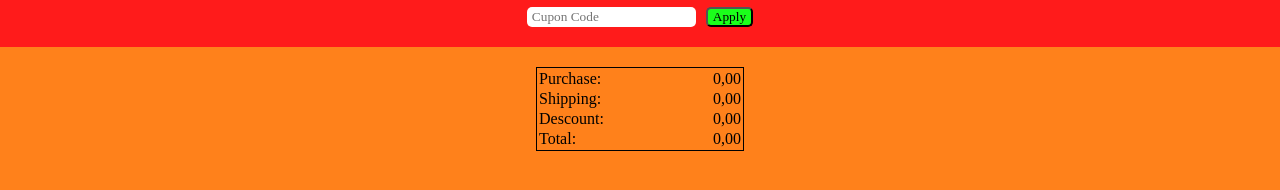
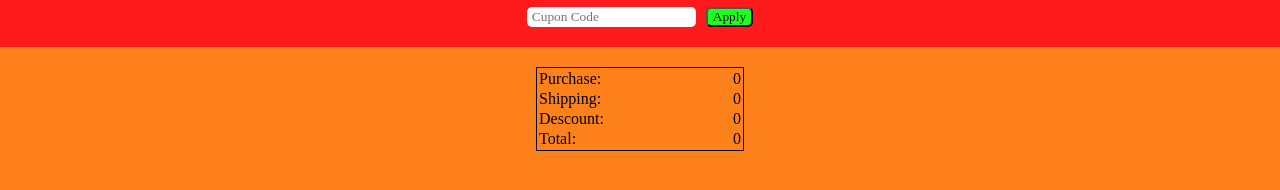
Before and after one commit to rodrigocdpadua/shopping-cart, a React (Create React App) app: page / in a window 1280 px wide. Shown: the part 430-620 px from the top of the page. Built offline with nearby package versions, Linux system fonts and the light colour scheme.

Commit message:
add shipping value

```diff
--- a/src/components/item/index.js
+++ b/src/components/item/index.js
@@ -1,15 +1,45 @@
+import React from 'react';
 import '../../styles.css';
 
-const Item = (props) => {
-    return (
-        <div className='items'>
-            <img src={props.src}></img>
-            <h2>{props.title}</h2>
-            <p>Price: {parseFloat(props.price)} per kg</p>
-            <input placeholder="kg"/>
-            <button>Add</button>
-        </div>
-    );
+class Item extends React.Component {
+    constructor(props){
+        super(props);
+
+        this.state = {
+            src: this.props.src,
+            title: this.props.title,
+            price: this.props.price,
+            value: ''
+        }
+        this.handleChange = this.handleChange.bind(this);
+        this.purchaseFunction = this.purchaseFunction.bind(this);
+    }
+
+    handleChange(event) {
+        this.setState({ value: parseInt(event.target.value) });
+    }
+
+    purchaseFunction(){
+        if(this.state.value != ''){
+            let priceKG = this.state.value * this.state.price;
+            this.props.purchaseFunction(this.state.value, priceKG);
+            this.setState({
+                value: ''
+            });
+        }
+    }
+
+    render(){
+        return (
+            <div className='items'>
+                <img src={this.state.src} alt=''></img>
+                <h2>{this.state.title}</h2>
+                <p>Price: {parseFloat(this.props.price)} per kg</p>
+                <input value={this.state.value} onChange={this.handleChange} placeholder="kg"/>
+                <button onClick={this.purchaseFunction}>Add</button>
+            </div>
+        );
+    }
 }
 
 export default Item;
--- a/src/components/list-items/index.js
+++ b/src/components/list-items/index.js
@@ -1,26 +1,42 @@
 import Item from '../item'
 import '../../styles.css';
+import React from 'react';
 
-const ListItems = () => {
+class ListItems extends React.Component {
+    constructor(props){
+        super(props);
+
+        this.purchaseFunction = this.purchaseFunction.bind(this);
+    }
+
+    purchaseFunction(kg, price){
+        this.props.purchaseFunction(kg, price);
+    }
+
+    render(){
         return (
             <div className='list-items'>
                 <Item
                 title='Banana'
                 src='https://image.freepik.com/fotos-gratis/bananas-no-fundo-branco_1187-1671.jpg'
                 price={10}
+                purchaseFunction={this.purchaseFunction}
                 />
                 <Item
                 title='Apple'
                 src='https://image.freepik.com/fotos-gratis/macas-frescas-frescas-maduras-suculentas-perfeitas-inteiras-na-mesa-branca_179666-271.jpg'
                 price={20}
+                purchaseFunction={this.purchaseFunction}
                 />
                 <Item
                 title='Orange'
                 src='https://image.freepik.com/fotos-gratis/laranja_51264-103.jpg'
                 price={30}
+                purchaseFunction={this.purchaseFunction}
                 />
             </div>
         );
     }
+}
 
 export default ListItems;
--- a/src/components/main/index.js
+++ b/src/components/main/index.js
@@ -1,16 +1,83 @@
+import React from 'react';
 import ListItems from '../list-items';
 import Cupon from '../cupon';
 import Purchase from '../purchase';
 import '../../styles.css';
 
-const Main = () => {
-    return (
-        <main className='main'>
-            <ListItems />
-            <Cupon />
-            <Purchase />
-        </main>
-    );
+class Main extends React.Component {
+    constructor(props){
+        super(props);
+        this.state = {
+            price: 0,
+            kg: 0,
+            shipping: 0,
+            descount: 0,
+            total: 0
+        }
+        this.purchase = this.purchase.bind(this);
+        this.shipping = this.shipping.bind(this);
+        this.cupon = this.cupon.bind(this);
+        this.total = this.total.bind(this);
+    };
+
+    purchase(kg, price){
+        this.setState(state => ({
+            price: state.price + price,
+            kg: state.kg + kg
+        }));
+
+        setTimeout(() => {
+            this.shipping();
+        }, 1);
+
+        setTimeout(() => {
+            this.total();
+        }, 1);
+    }
+
+    shipping(){
+        if(this.state.price >= 400){
+            this.setState({
+                shipping: 0
+            });
+        } else if(this.state.kg <= 10){
+            this.setState({
+                shipping: 30
+            });
+        } else {
+            let currentShipping = (Math.trunc((this.state.kg - 10)/5)*7) + 30;
+            this.setState({
+                shipping: currentShipping
+            });
+        }
+    }
+
+    cupon(code){
+        console.log("Cupon");
+    }
+
+    total(){
+        let total = this.state.price + this.state.shipping - this.state.descount;
+
+        this.setState({
+            total: total
+        });
+    }
+
+    render(){
+        return (
+            <main className='main'>
+                <ListItems purchaseFunction={this.purchase}/>
+                <Cupon cuponFunction={this.cupon}/>
+                <Purchase
+                price={this.state.price}
+                shipping={this.state.shipping}
+                descount={this.state.descount}
+                total={this.state.total}
+                />
+            </main>
+        );
+    }
 }
 
 export default Main;
--- a/src/components/purchase/index.js
+++ b/src/components/purchase/index.js
@@ -1,25 +1,27 @@
 import '../../styles.css';
 
-const Purchase = () => {
+const Purchase = (props) => {
     return (
         <div className='purchase'>
             <table>
+                <tbody>
                     <tr>
                         <td>Purchase:</td>
-                    <td className='td-value'>0,00</td>
+                        <td className='td-value'>{props.price}</td>
                     </tr>
                     <tr>
                         <td>Shipping:</td>
-                    <td className='td-value'>0,00</td>
+                        <td className='td-value'>{props.shipping}</td>
                     </tr>
                     <tr>
                         <td>Descount:</td>
-                    <td className='td-value'>0,00</td>
+                        <td className='td-value'>{props.descount}</td>
                     </tr>
                     <tr className='tr-total'>
                         <td>Total:</td>
-                    <td className='td-value'>0,00</td>
+                        <td className='td-value'>{props.total}</td>
                     </tr>
+                </tbody>
             </table>
         </div>
     );
```
Lines whose indentation alone changed are shown as unchanged.
